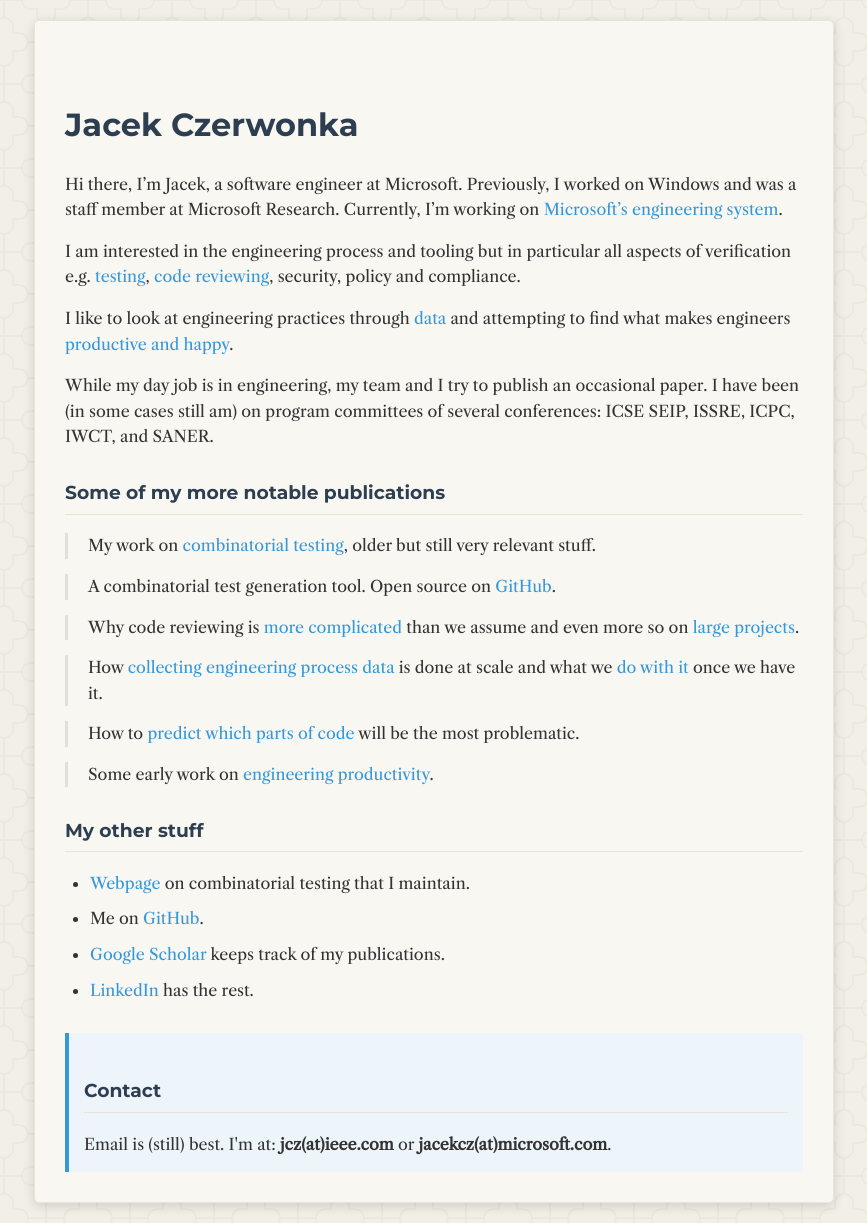
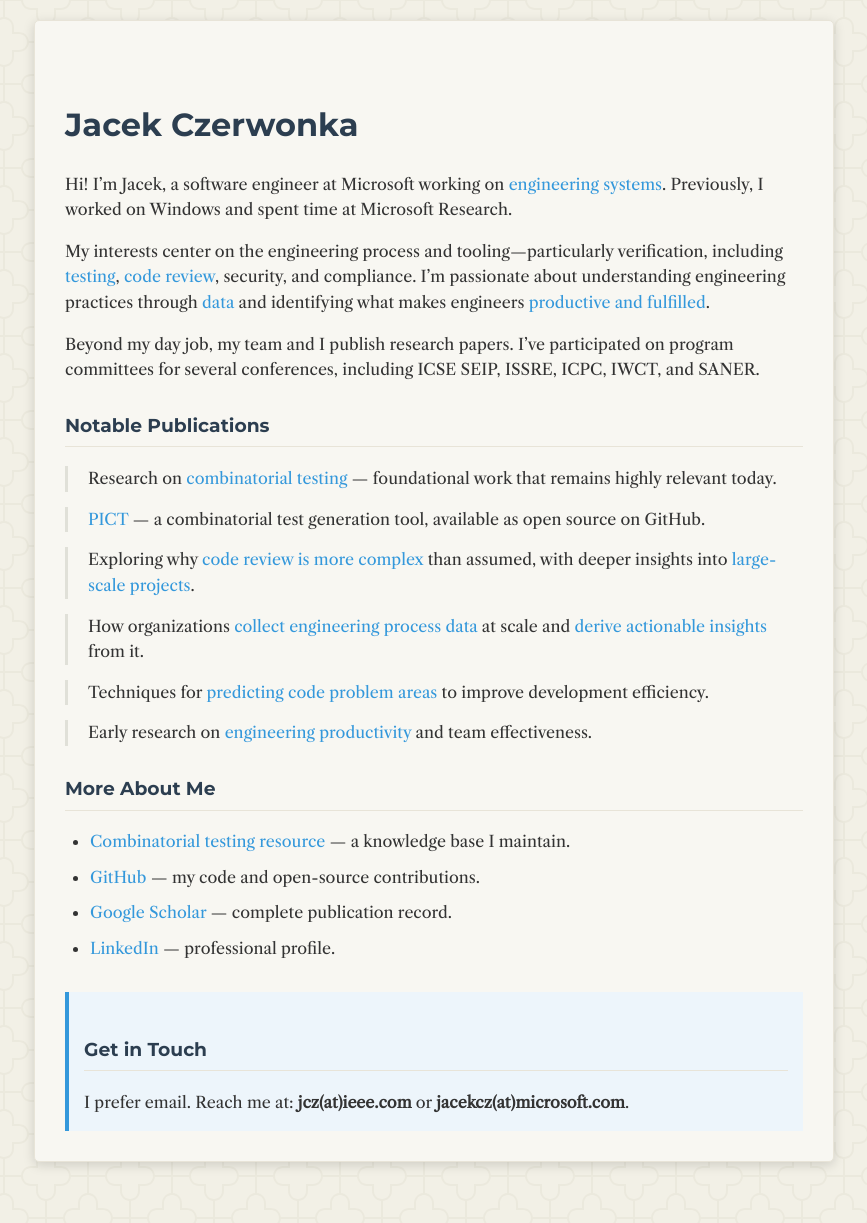
Before and after one commit to jaccz/jaccz.github.io, a Jekyll site: the page built from index.md, in a window 1280 px wide. Shown: the whole page, without its empty margins (206-1073 px from the left). Built offline with Jekyll 4.4.1, drawn with Linux system fonts in a browser that asks for light colours; after the commit the page ends 1182 px from its top, so only the background shows below that.

Commit message:
Refine personal page content for clarity and engagement; update publication descriptions and improve contact section

```diff
--- a/index.md
+++ b/index.md
@@ -6,51 +6,46 @@
 
 # Jacek Czerwonka
 
-Hi there, I'm Jacek, a software engineer at Microsoft. Previously, I worked on Windows and was a staff member at Microsoft Research. Currently, I'm working on <a href="https://www.microsoft.com/en-us/research/project/tools-for-software-engineers/">Microsoft's engineering system</a>.
+Hi! I'm Jacek, a software engineer at Microsoft working on <a href="https://www.microsoft.com/en-us/research/project/tools-for-software-engineers/">engineering systems</a>. Previously, I worked on Windows and spent time at Microsoft Research.
 
-I am interested in the engineering process and tooling but in particular all aspects of verification e.g.
-<a href="http://citeseerx.ist.psu.edu/viewdoc/download?doi=10.1.1.104.1145&rep=rep1&type=pdf">testing</a>,
-<a href="https://www.microsoft.com/en-us/research/wp-content/uploads/2015/05/PID3556473.pdf">code reviewing</a>,
-security,
-policy and compliance.
+My interests center on the engineering process and tooling—particularly verification, including <a href="http://citeseerx.ist.psu.edu/viewdoc/download?doi=10.1.1.104.1145&rep=rep1&type=pdf">testing</a>, <a href="https://www.microsoft.com/en-us/research/wp-content/uploads/2015/05/PID3556473.pdf">code review</a>, security, and compliance. I'm passionate about understanding engineering practices through <a href="https://ieeexplore.ieee.org/abstract/document/6509369/">data</a> and identifying what makes engineers <a href="http://chisel.cs.uvic.ca/pubs/storey-TSE2019.pdf">productive and fulfilled</a>.
 
-I like to look at engineering practices through <a href="https://ieeexplore.ieee.org/abstract/document/6509369/">data</a> and attempting to find what makes engineers <a href="http://chisel.cs.uvic.ca/pubs/storey-TSE2019.pdf">productive and happy</a>.
+Beyond my day job, my team and I publish research papers. I've participated on program committees for several conferences, including ICSE SEIP, ISSRE, ICPC, IWCT, and SANER.
 
-While my day job is in engineering, my team and I try to publish an occasional paper. I have been (in some cases still am) on program committees of several conferences: ICSE SEIP, ISSRE, ICPC, IWCT, and SANER.
-
-### Some of my more notable publications
+### Notable Publications
 
 <div class="publication-item">
-My work on <a href="http://citeseerx.ist.psu.edu/viewdoc/download?doi=10.1.1.104.1145&rep=rep1&type=pdf">combinatorial testing</a>, older but still very relevant stuff.
+Research on <a href="http://citeseerx.ist.psu.edu/viewdoc/download?doi=10.1.1.104.1145&rep=rep1&type=pdf">combinatorial testing</a> — foundational work that remains highly relevant today.
 </div>
 
 <div class="publication-item">
-A combinatorial test generation tool. Open source on <a href="https://github.com/microsoft/pict">GitHub</a>.
+<a href="https://github.com/microsoft/pict">PICT</a> — a combinatorial test generation tool, available as open source on GitHub.
 </div>
 
 <div class="publication-item">
-Why code reviewing is <a href="https://www.microsoft.com/en-us/research/wp-content/uploads/2015/05/PID3556473.pdf">more complicated</a> than we assume and even more so on <a href="https://www.michaelagreiler.com/wp-content/uploads/2019/03/Code-Reviewing-in-the-Trenches-Understanding-Challenges-Best-Practices-and-Tool-Needs.pdf">large projects</a>.
+Exploring why <a href="https://www.microsoft.com/en-us/research/wp-content/uploads/2015/05/PID3556473.pdf">code review is more complex</a> than assumed, with deeper insights into <a href="https://www.michaelagreiler.com/wp-content/uploads/2019/03/Code-Reviewing-in-the-Trenches-Understanding-Challenges-Best-Practices-and-Tool-Needs.pdf">large-scale projects</a>.
 </div>
 
 <div class="publication-item">
-How <a href="https://ieeexplore.ieee.org/abstract/document/6509369/">collecting engineering process data</a> is done at scale and what we <a href="https://www.sciencedirect.com/science/article/pii/B9780124115194000136"> do with it</a> once we have it.
+How organizations <a href="https://ieeexplore.ieee.org/abstract/document/6509369/">collect engineering process data</a> at scale and <a href="https://www.sciencedirect.com/science/article/pii/B9780124115194000136">derive actionable insights</a> from it.
 </div>
 
 <div class="publication-item">
-How to <a href="http://dl.acm.org/citation.cfm?id=2591176">predict which parts of code</a> will be the most problematic.
+Techniques for <a href="http://dl.acm.org/citation.cfm?id=2591176">predicting code problem areas</a> to improve development efficiency.
 </div>
 
 <div class="publication-item">
-Some early work on <a href="http://chisel.cs.uvic.ca/pubs/storey-TSE2019.pdf">engineering productivity</a>.
+Early research on <a href="http://chisel.cs.uvic.ca/pubs/storey-TSE2019.pdf">engineering productivity</a> and team effectiveness.
 </div>
 
-### My other stuff
-* <a href="http://www.pairwise.org">Webpage</a> on combinatorial testing that I maintain.
-* Me on <a href="https://www.github.com/jaccz">GitHub</a>.
-* <a href="https://scholar.google.com/citations?user=N-Rt0AgAAAAJ&hl=en&oi=ao">Google Scholar</a> keeps track of my publications.
-* <a href="https://www.linkedin.com/in/jacekcz/">LinkedIn</a> has the rest.
+### More About Me
+
+* <a href="http://www.pairwise.org">Combinatorial testing resource</a> — a knowledge base I maintain.
+* <a href="https://www.github.com/jaccz">GitHub</a> — my code and open-source contributions.
+* <a href="https://scholar.google.com/citations?user=N-Rt0AgAAAAJ&hl=en&oi=ao">Google Scholar</a> — complete publication record.
+* <a href="https://www.linkedin.com/in/jacekcz/">LinkedIn</a> — professional profile.
 
 <div class="contact">
-<h3>Contact</h3>
-Email is (still) best. I'm at: <strong>jcz(at)ieee.com</strong> or <strong>jacekcz(at)microsoft.com</strong>.
+<h3>Get in Touch</h3>
+I prefer email. Reach me at: <strong>jcz(at)ieee.com</strong> or <strong>jacekcz(at)microsoft.com</strong>.
 </div>
```
